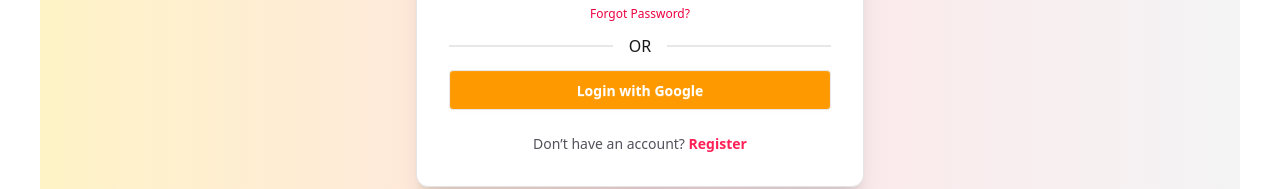
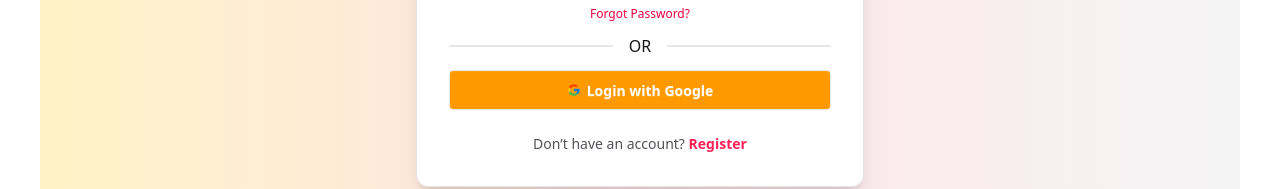
Before and after one commit to niraihan/marathon-management, a React (Vite) app: page /login in a window 1280 px wide. Shown: the part 495-684 px from the top of the page. Built offline with nearby package versions, Linux system fonts and the light colour scheme; no server answers.

Commit message:
Google Icon added

```diff
--- a/src/pages/Login.jsx
+++ b/src/pages/Login.jsx
@@ -4,6 +4,7 @@ import { AuthContext } from "../context/AuthContext";
 import { Link, useLocation, useNavigate } from "react-router-dom";
 import Swal from "sweetalert2";
 import useTitle from "../hooks/useTitle";
+import { FcGoogle } from "react-icons/fc";
 
 const Login = () => {
   useTitle("MarathonPro | LogIn");
@@ -118,7 +119,7 @@ const Login = () => {
             onClick={handleGoogleLogin}
             className="btn w-full bg-amber-500 hover:bg-amber-600 text-white font-semibold"
           >
-            Login with Google
+           <FcGoogle /> Login with Google
           </motion.button>
 
           <p className="text-center text-sm mt-2 text-zinc-600">
--- a/src/pages/Register.jsx
+++ b/src/pages/Register.jsx
@@ -6,7 +6,7 @@ import Swal from "sweetalert2";
 import { AuthContext } from "../context/AuthContext";
 import { motion } from "framer-motion";
 import useTitle from "../hooks/useTitle";
-
+import { FcGoogle } from "react-icons/fc";
 const auth = getAuth(app);
 
 const Register = () => {
@@ -140,7 +140,7 @@ const Register = () => {
             onClick={handleGoogleLogin}
             className="btn w-full bg-amber-500 hover:bg-amber-600 text-white font-semibold"
           >
-            Register with Google
+           <FcGoogle />  Register with Google
           </motion.button>
 
           <p className="text-center text-sm mt-2 text-zinc-600">
```
